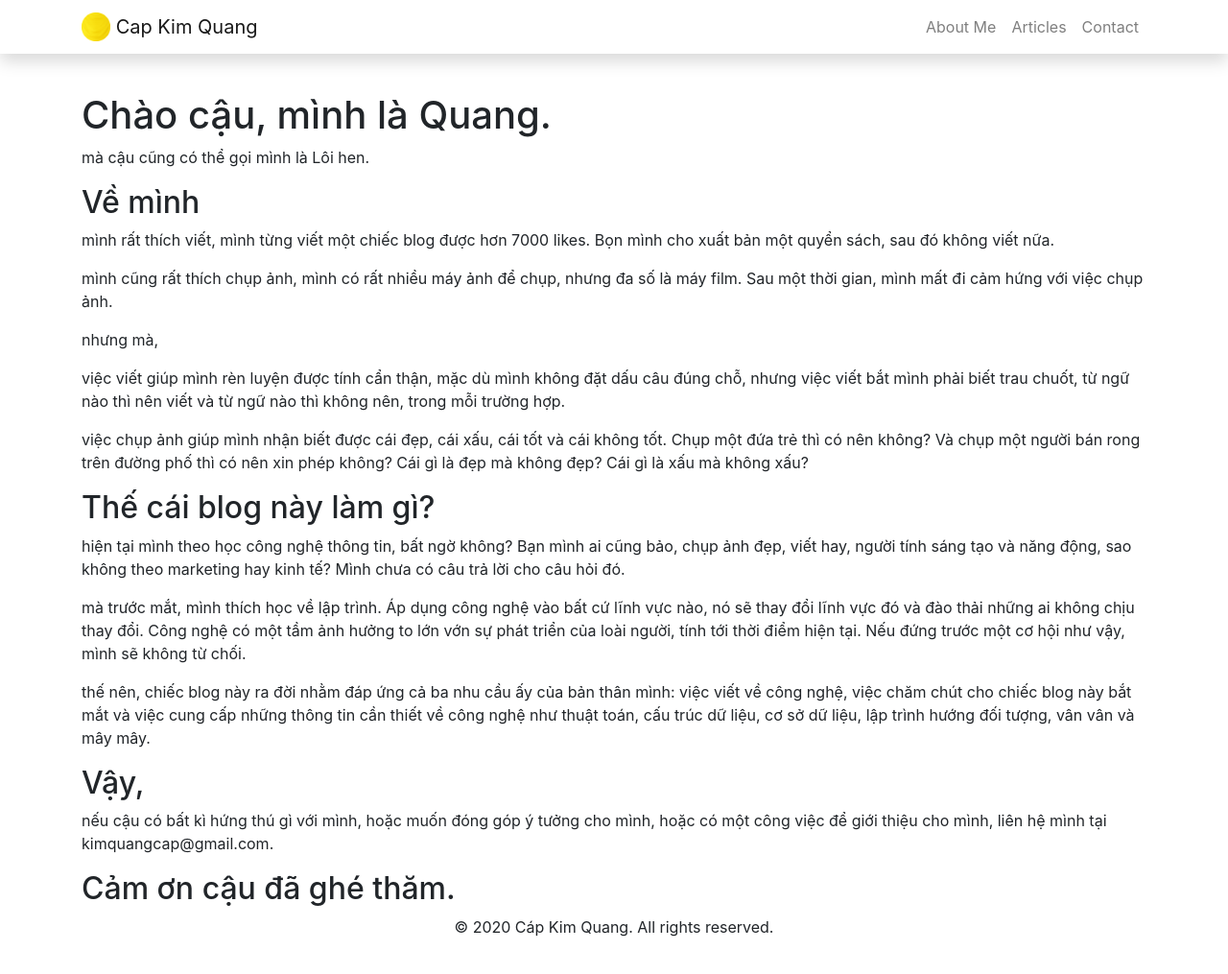
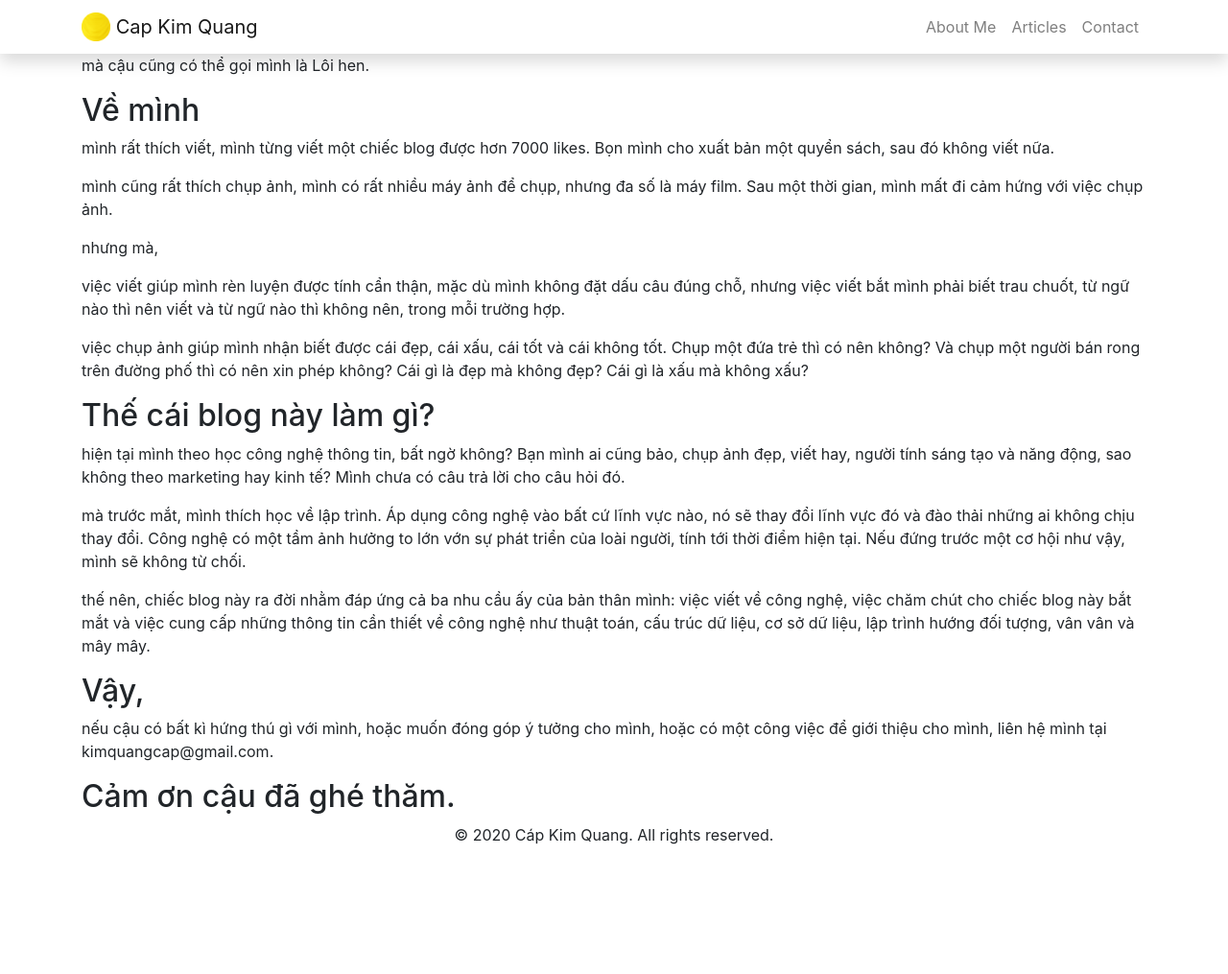
Before and after one commit to capkimquang/capkimquang.github.io, a Jekyll site: the page built from index.md, in a window 1280 px wide and 1090 px high. Shown: the top 1015 px of the window at 96% size. Built offline with Jekyll 4.4.1, drawn with Linux system fonts in a browser that asks for light colours.

Commit message:
remove padding and margin

```diff
--- a/_layouts/default.html
+++ b/_layouts/default.html
@@ -3,7 +3,7 @@
 <html>
   {% include head.html %}
 
-  <body class="mt-5 mb-5 pt-5 pb-5">
+  <body class="">
     {% include header.html %}
     <div class="container">
       {{ content }}
```
